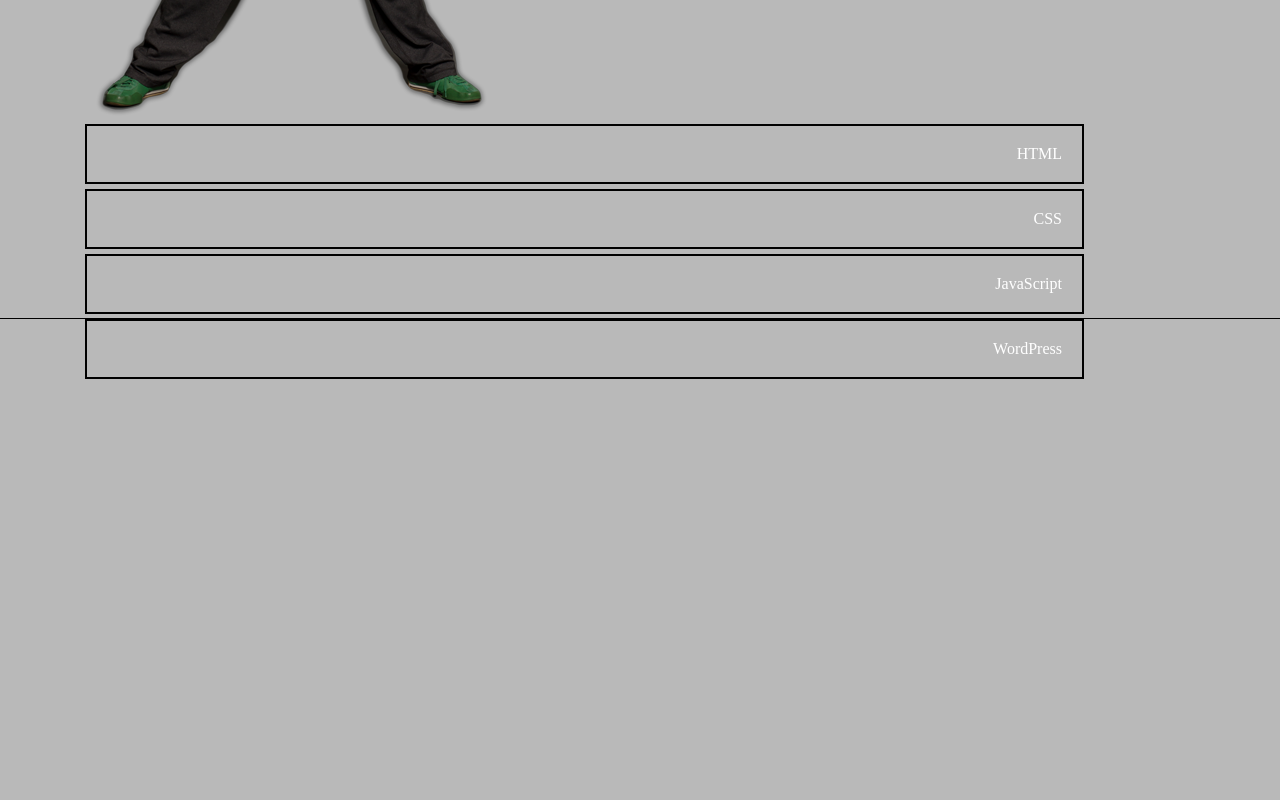
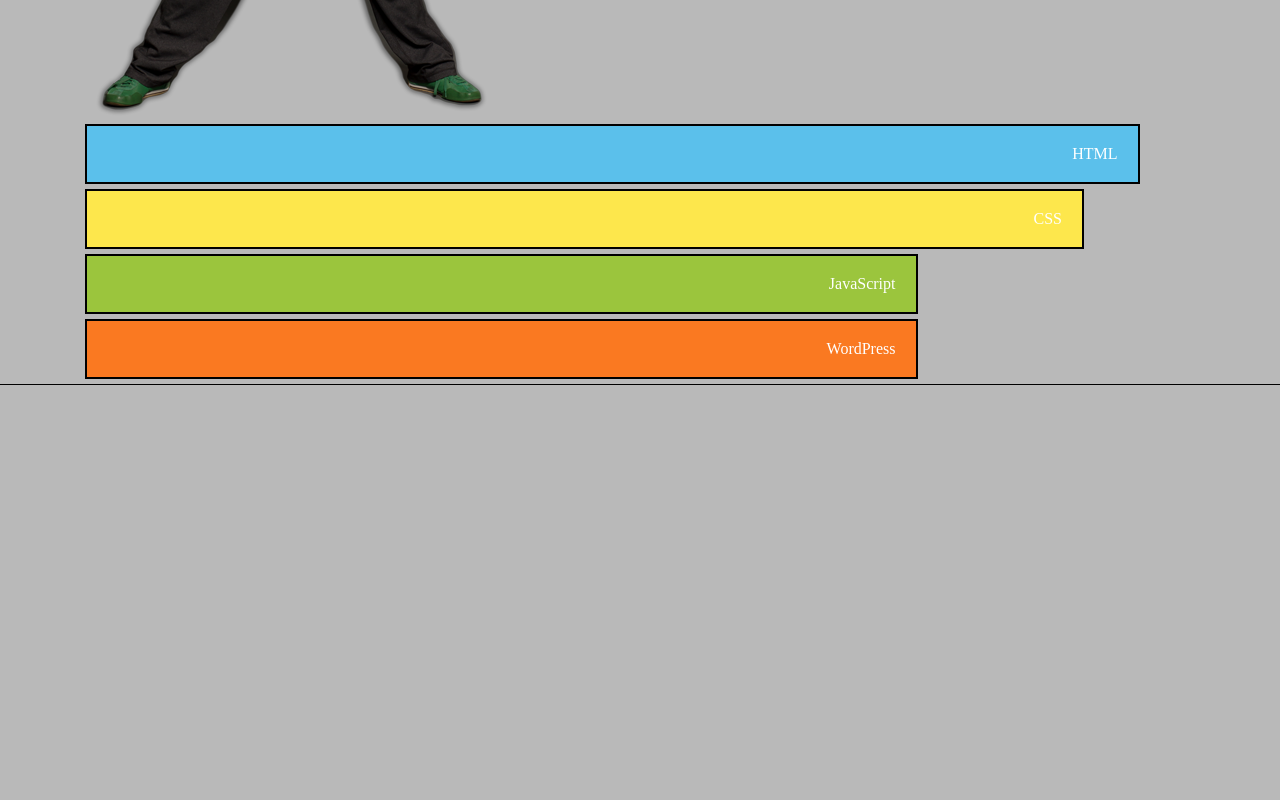
Before and after one commit to AceMaridiam/dielaughingdesign, a plain HTML site: page index.html in a window 1280 px wide. Shown: the part 1460-2260 px from the top of the page. Drawn offline with nearby package versions, Linux system fonts and the light colour scheme.

Commit message:
Connected custom.js file and created code proficiency bars

```diff
--- a/index.html
+++ b/index.html
@@ -69,6 +69,7 @@
 	<script src="https://ajax.googleapis.com/ajax/libs/jquery/2.2.2/jquery.min.js"></script>
 	<script src="https://maxcdn.bootstrapcdn.com/bootstrap/3.3.6/js/bootstrap.min.js" integrity="sha384-0mSbJDEHialfmuBBQP6A4Qrprq5OVfW37PRR3j5ELqxss1yVqOtnepnHVP9aJ7xS" crossorigin="anonymous">
 	</script>
+	<script type="text/javascript" src="lib/js/custom.js"></script>
 
 </body>
 </html>
--- a/lib/css/sass/partials/_main.scss
+++ b/lib/css/sass/partials/_main.scss
@@ -34,7 +34,8 @@ nav {
 }
 main {
 	section {
-		height: 100%;
+		height: auto;
+		min-height: 100%;
 		background: $grey;
 		border-top: 1px solid $black;
 	}
@@ -49,4 +50,16 @@ main {
 		margin: 5px 0;
 		text-align: right;
 	}
+	#html {
+		background: $blue;
+	}
+	#css {
+		background: $yellow;
+	}
+	#js {
+		background: $green;
+	}
+	#wp {
+		background: $orange;
+	}
 }
--- a/lib/js/custom.js
+++ b/lib/js/custom.js
@@ -0,0 +1,11 @@
+$(document).ready(function(){
+
+	"use strict";
+
+	$('#html').css('width', '95%');
+	$('#css').css('width', '90%');
+	$('#js').css('width', '75%');
+	$('#wp').css('width', '75%');
+
+
+});
```
Also changed, not shown: lib/css/stylesheets/screen.css.
